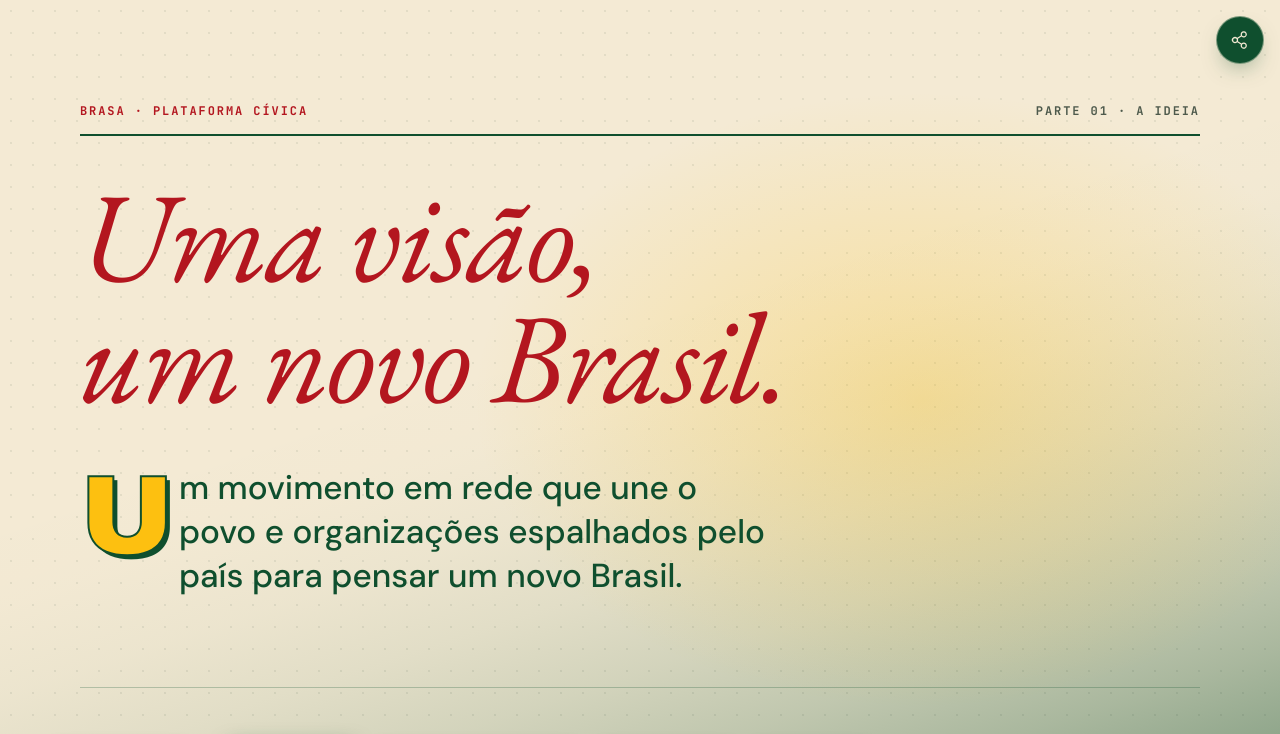
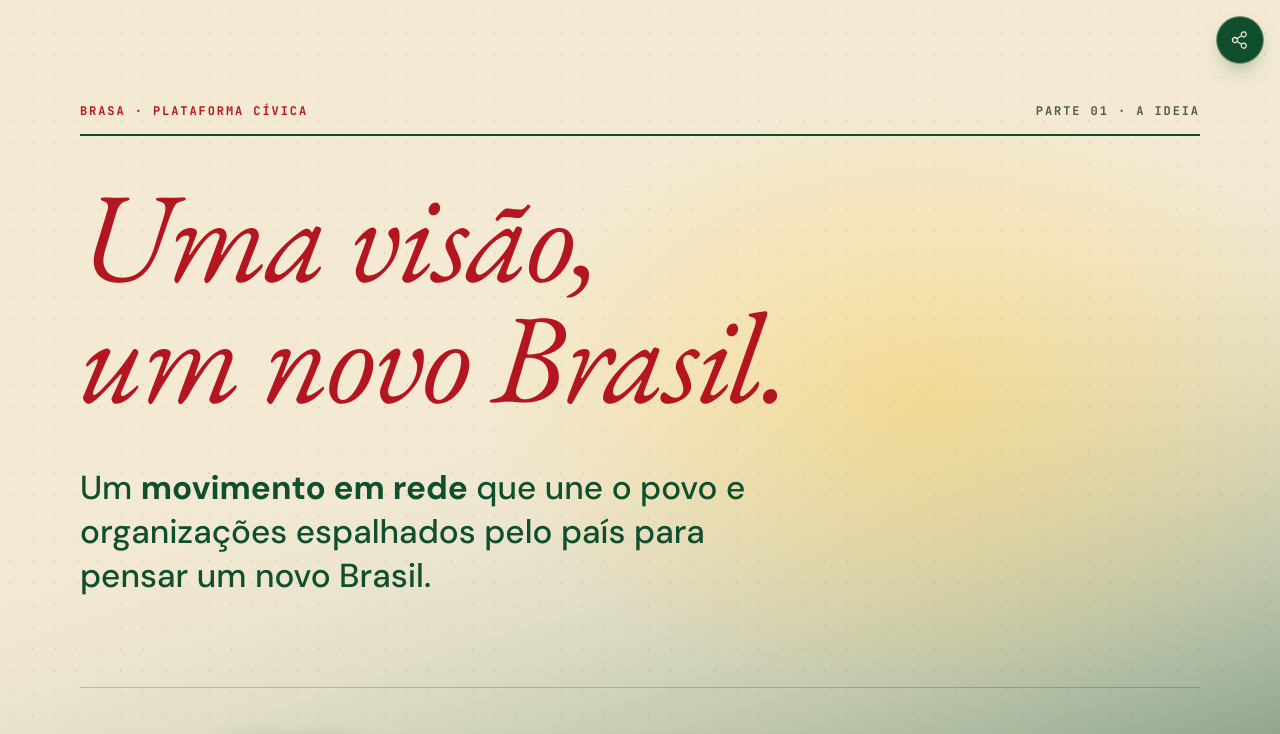
Before and after one commit to abrasamov/brasa-site, a plain HTML site: page descubra.html in a window 1280 px wide. Shown: the top 734 px of the page. Drawn offline with nearby package versions, Linux system fonts and the light colour scheme.

Commit message:
Descubra: tira o U capitular, que competia com o novo título
Co-Authored-By: Claude Opus 5.5 <noreply@anthropic.com>

```diff
--- a/descubra.html
+++ b/descubra.html
@@ -299,9 +299,7 @@
   .ed-kicker { margin-top: clamp(20px, 3vw, 40px); max-width: none; font-family: var(--font-serif); font-style: italic; font-weight: 400; font-size: clamp(52px, 10vw, 150px); line-height: .95; letter-spacing: -.02em; color: #b3161f; text-wrap: balance; }
   .ed-grid { display: grid; grid-template-columns: minmax(0, 7fr) minmax(0, 4fr); gap: clamp(24px, 5vw, 80px); align-items: start; margin-top: clamp(32px, 5vw, 64px); }
   .ed-lead { font-size: clamp(22px, 2.3vw, 32px); line-height: 1.32; color: #0f4f2e; font-weight: 500; text-wrap: pretty; }
-  /* o U fica numa coluna e o resto da frase em outra: nenhuma linha escapa para baixo da letra */
-  .ed-lead:has(.ed-drop) { display: grid; grid-template-columns: auto 1fr; column-gap: .14em; align-items: start; }
-  .ed-drop { margin: .06em 0 0 0; font-family: var(--font-display); font-stretch: 125%; font-weight: 900; font-size: 3.4em; line-height: .78; color: #fdc010; -webkit-text-stroke: 2px #0f4f2e; text-shadow: 4px 4px 0 #0f4f2e; }
+  .ed-lead strong { font-weight: 800; }
   .ed-note { padding: 18px 20px; border-left: 3px solid #fdc010; background: rgba(253, 192, 16, .14); border-radius: 0 12px 12px 0; }
   .ed-note p { margin-top: 6px; font-family: var(--font-serif); font-style: italic; font-size: clamp(19px, 1.6vw, 23px); line-height: 1.3; color: #0f4f2e; }
   .ed-quote { position: relative; margin: clamp(48px, 7vw, 96px) 0 0; padding: clamp(28px, 4vw, 48px) 0; border-top: 1px solid rgba(15, 79, 46, .25); border-bottom: 1px solid rgba(15, 79, 46, .25); text-align: center; }
@@ -483,7 +481,7 @@
     </div>
     <h1 id="ed-title" class="ed-kicker reveal">Uma visão,<br /> um novo Brasil.</h1>
 
-    <p class="ed-lead reveal"><span class="ed-drop" aria-hidden="true">U</span><span class="sr-only">U</span><span class="ed-rest">m movimento em rede que une o povo e organizações espalhados pelo país para pensar um novo Brasil.</span></p>
+    <p class="ed-lead reveal">Um <strong>movimento em rede</strong> que une o povo e organizações espalhados pelo país para pensar um novo Brasil.</p>
 
     <blockquote class="ed-quote reveal">
       <p>Gente capaz em todo canto do país, <mark class="ed-mark">muitas vezes sozinha.</mark></p>
```
